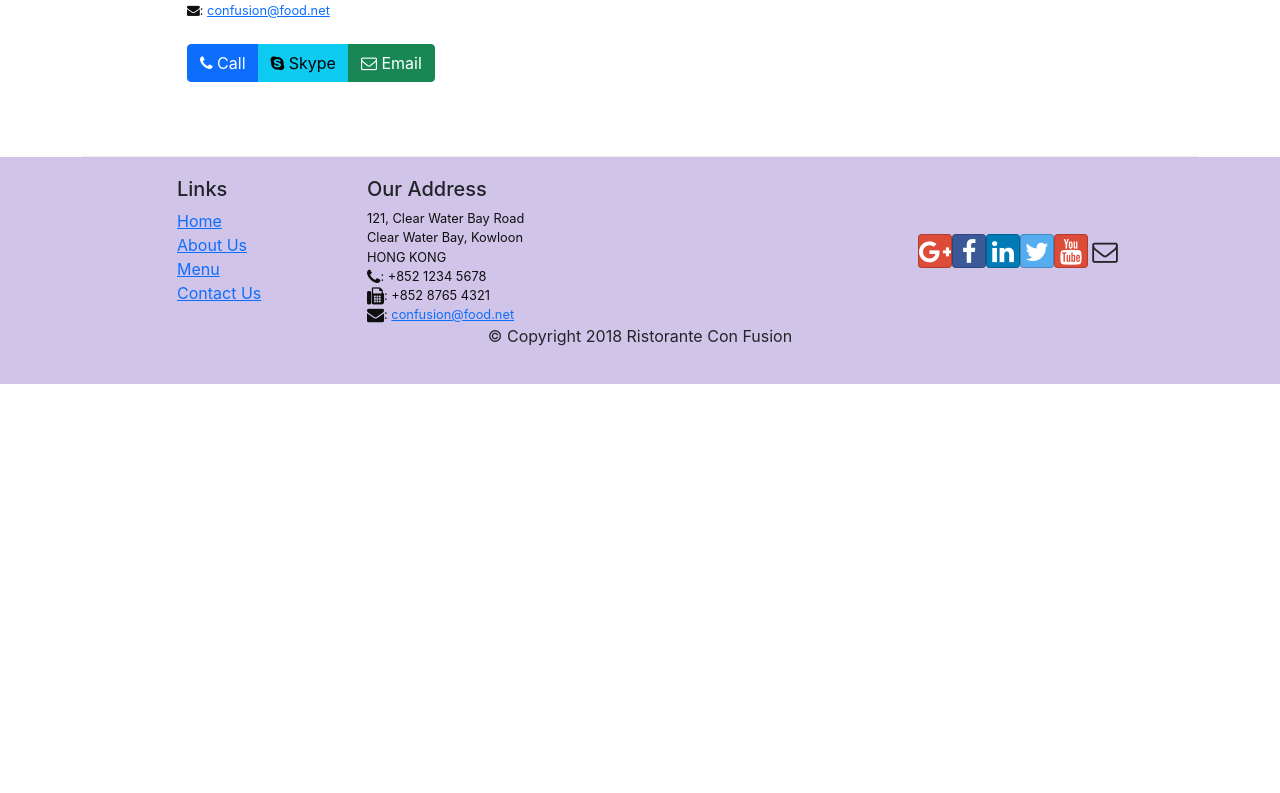
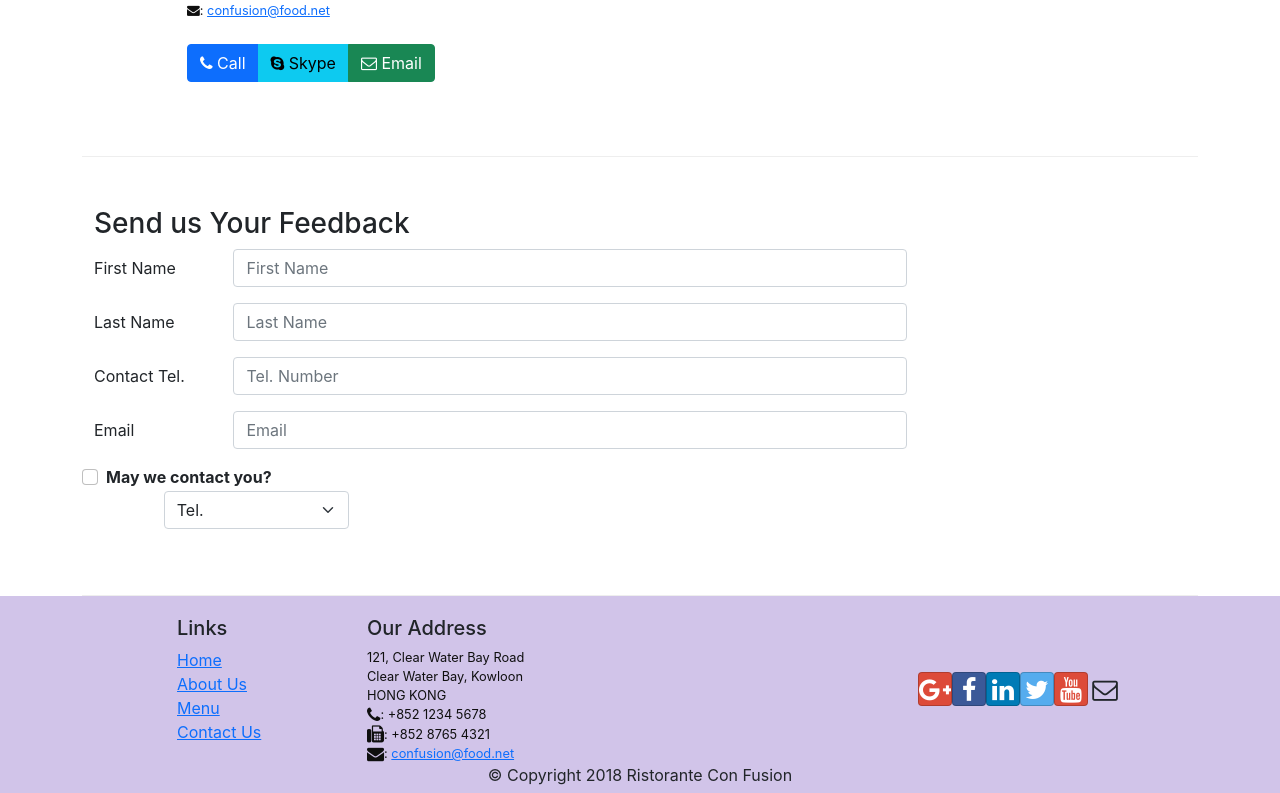
Before and after one commit to daocongly/CongLyFX12998, a React (Create React App) app: page /contactus in a window 1280 px wide. Shown: the part 721-1514 px from the top of the page. Before the commit the page ends 1105 px from the top, so only its background shows below. Built offline with nearby package versions, Linux system fonts and the light colour scheme.

Commit message:
comnmit 18.51

```diff
--- a/src/components/ContactComponent.js
+++ b/src/components/ContactComponent.js
@@ -1,8 +1,23 @@
 import React from 'react';
-import { Breadcrumb, BreadcrumbItem } from 'reactstrap';
+import { Breadcrumb, BreadcrumbItem,Button, Form, FormGroup, Label, Input, Col } from 'reactstrap';
 import { Link } from 'react-router-dom';
 
-function Contact(props) {
+class Contact extends React.Component {
+    constructor(props) {
+        super(props);
+        this.state = {
+            firstname: '',
+            lastname: '',
+            telnum: '',
+            email: '',
+            agree: false,
+            contactType: 'Tel.',
+            message: '',
+
+        }
+    }
+
+    render() {
         return(
             <div className="container">
                     <div className="row">
@@ -41,8 +56,77 @@
                         </div>
                     </div>
                 </div>
+                <div className="row row-content">
+                    <div className="col-12">
+                        <h3>Send us Your Feedback</h3>
+                    </div>
+                    <div className="col-12 col-md-9">
+                        <Form>
+                            <FormGroup row>
+                                <Label htmlFor ="firstname" md={2}>First Name</Label>
+                                <Col md={10}>
+                                    <Input type="text" id="firstname" name="firstname"
+                                    placeholder="First Name"
+                                    value={this.state.first}/>
+                                </Col>
+                            </FormGroup>
+                            <FormGroup row>
+                                <Label htmlFor ="lastname" md={2}>Last Name</Label>
+                                <Col md={10}>
+                                    <Input type="text" id="lastname" name="lastname"
+                                    placeholder="Last Name"
+                                    value={this.state.lastname}/>
+                                </Col>
+                            </FormGroup>
+                            <FormGroup row>
+                                <Label htmlFor ="telnum" md={2}>Contact Tel.</Label>
+                                <Col md={10}>
+                                    <Input type="tel" id="telnum" name="telnum"
+                                    placeholder="Tel. Number"
+                                    value={this.state.telnum}/>
+                                </Col>
+                            </FormGroup>
+                            <FormGroup row>
+                                <Label htmlFor ="email" md={2}>Email</Label>
+                                <Col md={10}>
+                                    <Input type="email" id="email" name="email"
+                                    placeholder="Email"
+                                    value={this.state.email}/>
+                                </Col>
+                            </FormGroup>
+                            <FormGroup row>
+                                <Col md={{size: 6,offset: 2}}></Col>
+                                <FormGroup check>
+                                    <Label check>
+                                        <Input type="checkbox" name="agree"
+                                            checked ={this.state.agree}/>{' '}
+                                        <strong>May we contact you?</strong>
+                                    </Label>
+                                </FormGroup>
+                                <Col md={{size: 3,offset: 1}}>
+                                <Input type="select" name="contactType"
+                                    value={this.state.contactType}>
+                                    <option>Tel.</option>
+                                    <option>Email</option>
+                                </Input>
+
+                                </Col>
+
+                            </FormGroup>
+
+                        </Form>
+                    </div>
+                </div>
             </div>
         );
     }
 
+
+
+
+}
+
+
+
+
 export default Contact;
```
Lines whose indentation alone changed are shown as unchanged.
